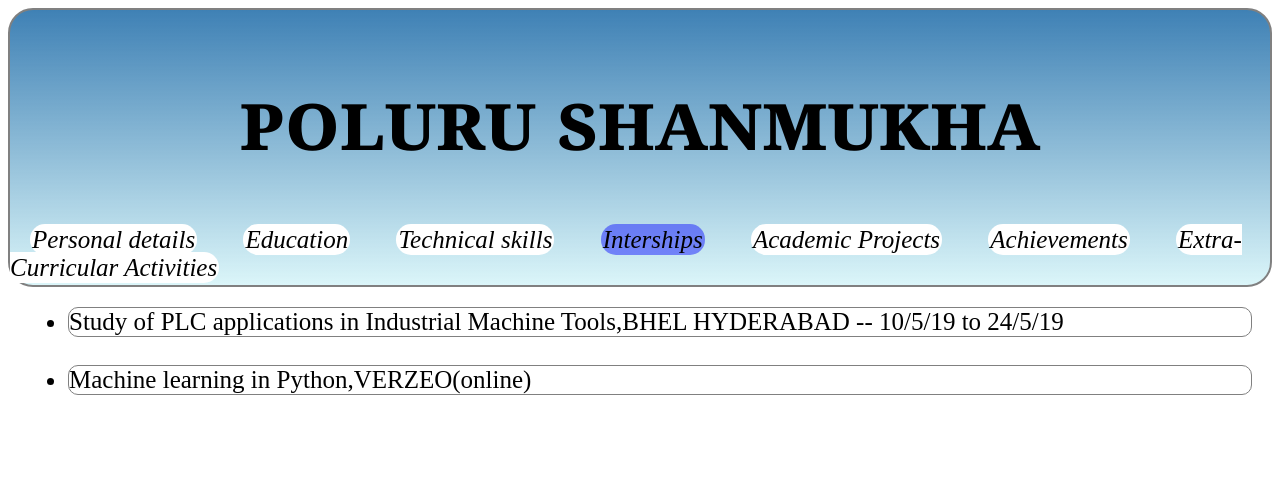
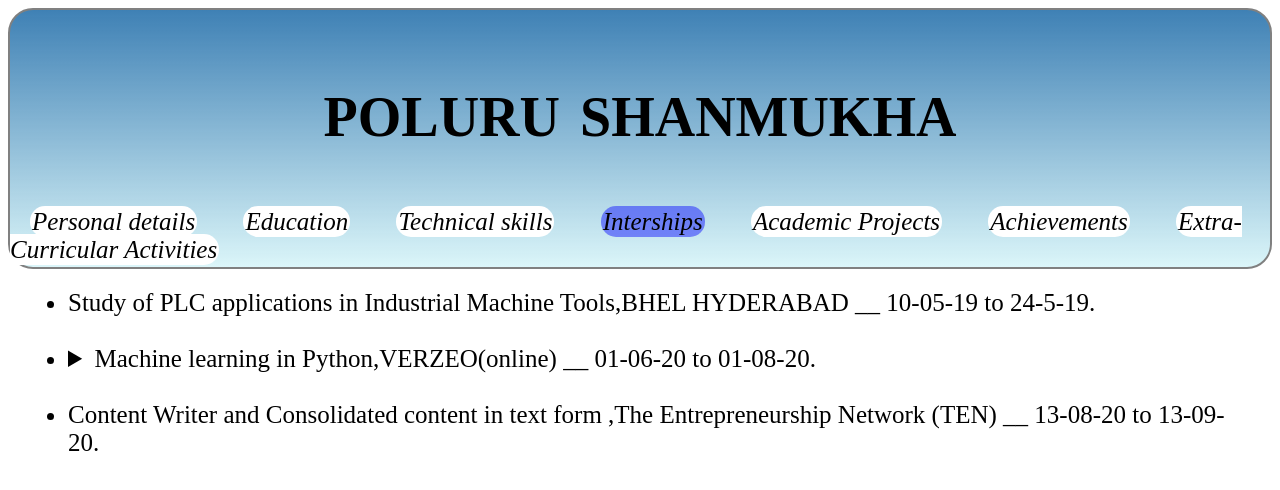
Before and after one commit to shanmukharesume/shanmukharesume.github.io, a plain HTML site: page internship.html in a window 1280 px wide. Drawn offline with Linux system fonts and the light colour scheme.

Commit message:
added new files

```diff
--- a/academic.css
+++ b/academic.css
@@ -2,7 +2,7 @@ h1{
 	font-size: 80px;
 	font-variant: small-caps;
 	text-align: center;
-	font-family: georgia;
+
 
 }
 header{
@@ -41,8 +41,3 @@ details{
 	transition-duration: 1s;
 	transition-delay: 0s;
 }
-details:hover{
-	font-size: 40px;
-	color: green;
-	font-family: ink free;
-}
--- a/achievements.css
+++ b/achievements.css
@@ -2,7 +2,6 @@ h1{
 	font-size: 80px;
 	font-variant: small-caps;
 	text-align: center;
-	font-family: georgia;
 
 }
 header{
@@ -36,13 +35,3 @@ ul{
 	font-size: 25px;
 	font-family:  Chaparral Pro;
 }
-li{
-	transition-property: font-size,color;
-	transition-timing-function: ease-in-out;
-	transition-duration: 1s;
-	transition-delay: .2s;
-}
-li:hover{
-	font-size: 40px;
-	color: orange;
-}
--- a/education.css
+++ b/education.css
@@ -2,7 +2,7 @@ h1{
 	font-size: 80px;
 	font-variant: small-caps;
 	text-align: center;
-	font-family: georgia;
+
 
 }
 header{
@@ -33,18 +33,9 @@ nav a:hover{
 	background: #0000ff70;
 }
 table{
-	font-size: 25px;
+	font-size: 28px;
 	margin: 20px;
 	border-color: red;
 	font-family: Chaparral Pro;
-	transition-property: font-size,border-radius,color;
-	transition-duration: 1s;
-	transition-timing-function: ease-in-out;
-	transition-delay: 1s;
+
 }
-table:hover{
-	font-size: 35px;
-	font-style: italic;
-	color: orange;
-	border-radius: 20px;
-}
--- a/extra-curricular.css
+++ b/extra-curricular.css
@@ -2,7 +2,7 @@ h1{
 	font-size: 80px;
 	font-variant: small-caps;
 	text-align: center;
-	font-family: georgia;
+
 
 }
 header{
--- a/index.css
+++ b/index.css
@@ -2,7 +2,6 @@ h1{
 	font-size: 80px;
 	font-variant: small-caps;
 	text-align: center;
-	font-family: georgia;
 
 }
 header{
@@ -34,6 +33,5 @@ nav a:hover{
 }
 ul{
 	font-size: 30px;
-	font-family: Adobe Song Std L;
-	font-style: italic;
+
 }
--- a/internship.css
+++ b/internship.css
@@ -2,7 +2,6 @@ h1{
 	font-size: 80px;
 	font-variant: small-caps;
 	text-align: center;
-	font-family: georgia;
 
 }
 header{
@@ -36,40 +35,3 @@ ul{
 	margin: 20px;
 	font-size: 25px;
 }
-.A{
-
-	border: 1px solid grey;
-	border-radius: 10px;
-	font-family: Chaparral Pro;
-	transition-property: color,font-size,font-style;
-	transition-duration: 1s;
-	transition-timing-function: ease-in-out;
-	transition-delay: 1s;
-}
-.B{
-
-	border: 1px solid grey;
-	border-radius: 10px;
-	font-family: Chaparral Pro;
-	transition-property: color,font-size,font-style;
-	transition-duration: 1s;
-	transition-timing-function: ease-in-out;
-	transition-delay: 1s;
-
-}
-.A:hover{
-	color: green;
-	font-size: 35px;
-	font-style: italic;
-	background-color: skyblue;
-	opacity: 0.7;
-	transform: rotate(360deg);
-}
-.B:hover{
-	color: green;
-	font-size: 35px;
-	font-style: italic;s
-	background-color: skyblue;
-	opacity: 0.7;
-	transform: rotate(360deg);
-}
--- a/internship.html
+++ b/internship.html
@@ -20,8 +20,9 @@
 </header>
 <section>
 	<ul>
-<li class="A">Study of PLC applications in Industrial Machine Tools,BHEL HYDERABAD -- 10/5/19 to 24/5/19</li><br>
-<li class="B">Machine learning in Python,VERZEO(online)</li>
+<li class="A">Study of PLC applications in Industrial Machine Tools,BHEL HYDERABAD __ 10-05-19 to 24-5-19.</li><br>
+<li><details><summary>Machine learning in Python,VERZEO(online) __ 01-06-20 to 01-08-20.</summary>  Gained knowledge on how to perform Exploratory Data Analysis(EDA) on given data and practical approach on how to train and test different machine learning models.</details></li><br>
+<li>Content Writer and Consolidated content in text form ,The Entrepreneurship Network (TEN)  __ 13-08-20 to 13-09-20.</li>
 </ul>
 </section>
 </body>
--- a/technical skills.css
+++ b/technical skills.css
@@ -2,7 +2,7 @@ h1{
 	font-size: 80px;
 	font-variant: small-caps;
 	text-align: center;
-	font-family: georgia;
+
 
 }
 header{
@@ -34,7 +34,7 @@ nav a:hover{
 }
 ul{
 	font-size: 30px;
-	font-family: comic sans MS;
+
 }
 .a{
 	border-radius: 15px;
```
Also changed, not shown: achievements.html (+8 -2 lines), education.html (+5 -4 lines), extra-curricular.html (+3 -3 lines), index.html (+5 -3 lines), technical skills.html (+5 -3 lines).
